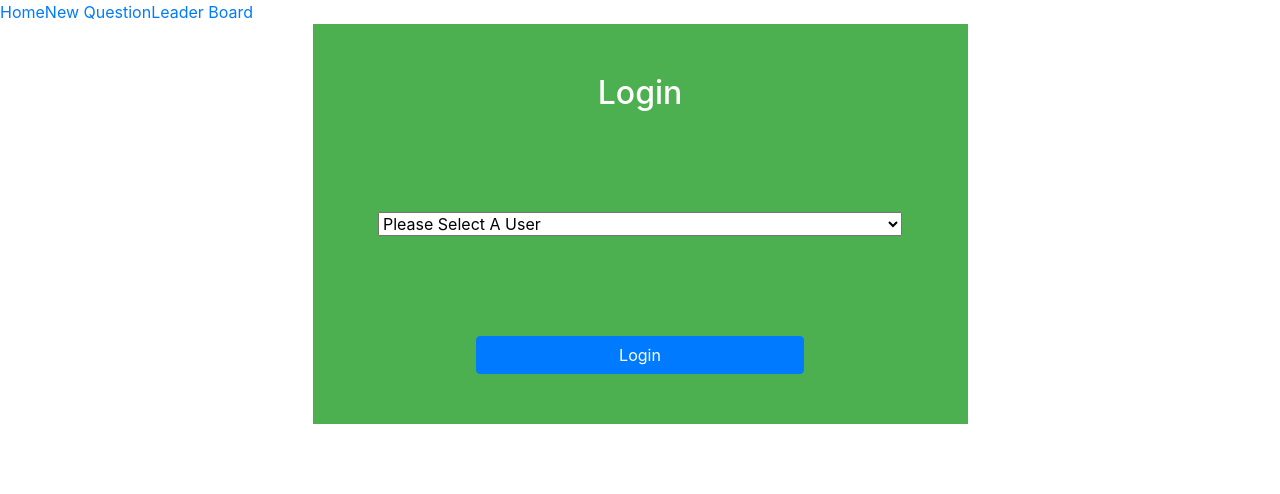
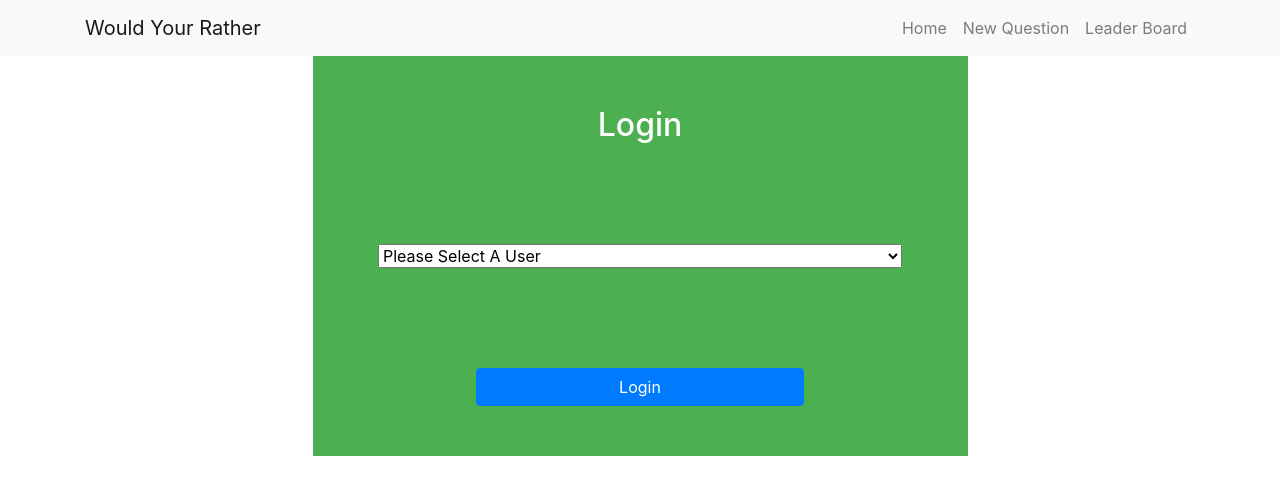
Before and after one commit to leonelmeque/wouldyourather, a React (Create React App) app: page / in a window 1280 px wide. Shown: the top 494 px of the page. Built offline with nearby package versions, Linux system fonts and the light colour scheme.

Commit message:
feat: navigation has been styled

```diff
--- a/src/components/shared/Navigation.js
+++ b/src/components/shared/Navigation.js
@@ -2,6 +2,7 @@ import React from "react";
 import { Link } from "react-router-dom";
 import { connect } from "react-redux";
 import { authenticateUSer } from "../../actions/authUser";
+import { Navbar, Nav, Container } from "react-bootstrap";
 import "./shared.css";
 
 /**
@@ -11,21 +12,37 @@ class Navigation extends React.Component {
   render() {
     const { dispatch, users } = this.props;
     return (
-      <nav>
-        <Link to="/">Home</Link>
-        <Link to="/add">New Question</Link>
-        <Link to="/leaderboard">Leader Board</Link>
-
+      <Navbar bg="light" expand="lg">
+        <Container>
+          <Navbar.Brand>Would Your Rather</Navbar.Brand>
+          <Navbar.Collapse className="justify-content-end">
+            <Nav>
+              <Link className="nav-link" to="/">
+                Home
+              </Link>
+              <Link className="nav-link" to="/add">
+                New Question
+              </Link>
+              <Link className="nav-link" to="/leaderboard">
+                Leader Board
+              </Link>
               {this.props.authUser.id && (
                 <span
                   style={{
-              margin:'0px 10px'
+                    margin: "auto 10px",
                   }}
-          >Hello {users[this.props.authUser.id].name}</span>
+                >
+                  Hi{" "}
+                  <span role="img" aria-label="Waving Hand">
+                    👋
+                  </span>{" "}
+                  {users[this.props.authUser.id].name}
+                </span>
               )}
               <img src="" alt="" />
               {this.props.authUser.id && (
                 <Link
+                  className="nav-link"
                   to="/login"
                   onClick={(e) => {
                     e.stopPropagation();
@@ -35,7 +52,10 @@ class Navigation extends React.Component {
                   Logout
                 </Link>
               )}
-      </nav>
+            </Nav>
+          </Navbar.Collapse>
+        </Container>
+      </Navbar>
     );
   }
 }
--- a/src/main.scss
+++ b/src/main.scss
@@ -10,3 +10,5 @@
 @import "../node_modules/bootstrap/scss/transitions";
 @import "../node_modules/bootstrap/scss/reboot";
 @import "../node_modules/bootstrap/scss/type";
+@import "../node_modules/bootstrap/scss/navbar";
+@import "../node_modules/bootstrap/scss/nav";
```
Lines whose indentation alone changed are shown as unchanged.
